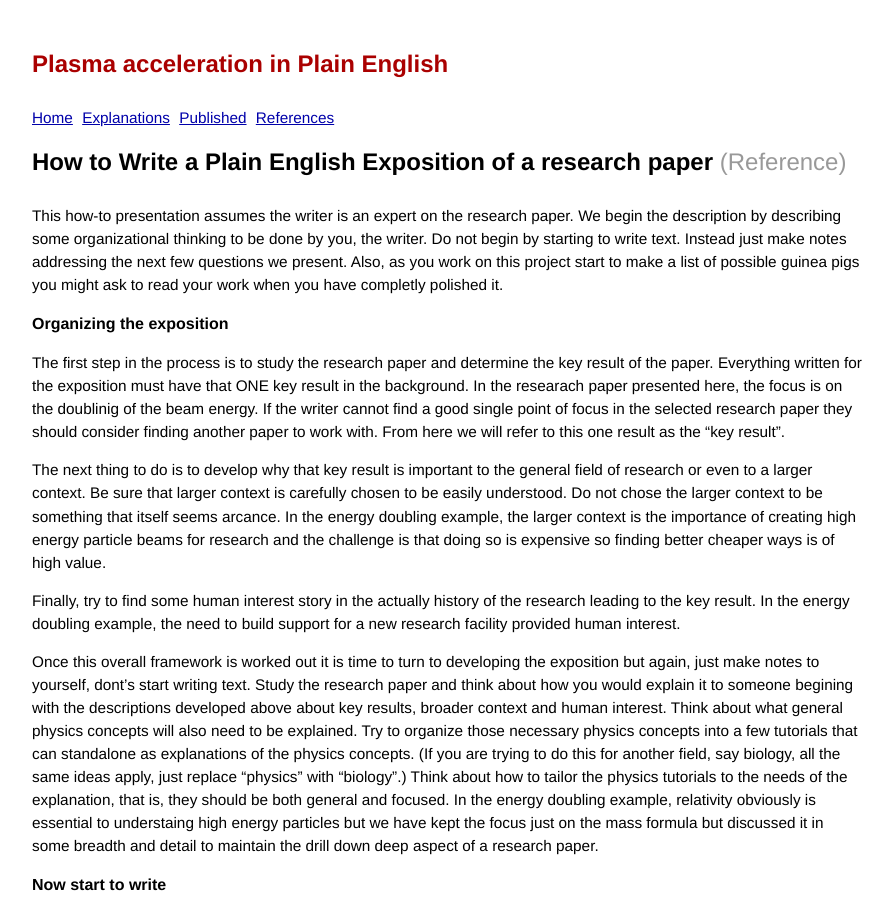
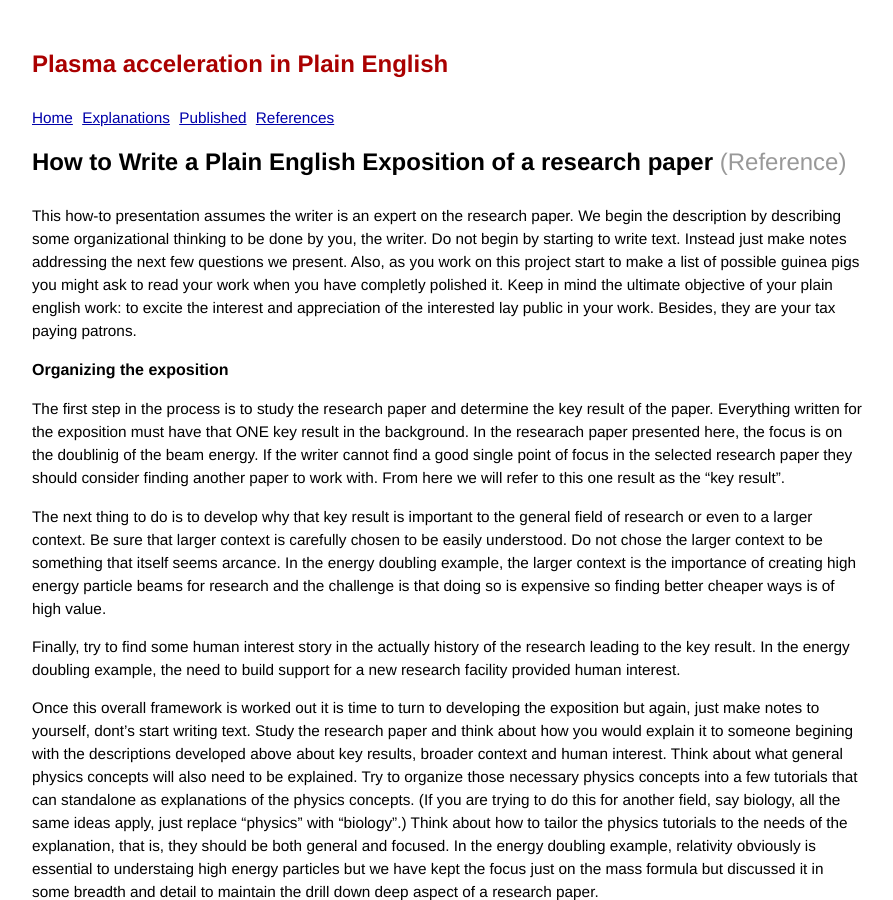
Before and after one commit to grbfacet/facet, a Jekyll site: the page built from how-to-write-a-PEP.md, in a window 1280 px wide and 900 px high. Shown: the whole window, without its empty margins (193-1086 px from the left). Built offline with Jekyll 4.4.1, drawn with Linux system fonts in a browser that asks for light colours.

Commit message:
Update how-to-write-a-PEP.md

```diff
--- a/how-to-write-a-PEP.md
+++ b/how-to-write-a-PEP.md
@@ -5,7 +5,7 @@ pagetype: reference
 ---
 
 
-This how-to presentation assumes the writer is an expert on the research paper. We begin the description by describing some organizational thinking to be done by you, the writer. Do not begin by starting to write text. Instead just make notes addressing the next few questions we present. Also, as you work on this project start to make a list of possible guinea pigs you might ask to read your work when you have completly polished it.
+This how-to presentation assumes the writer is an expert on the research paper. We begin the description by describing some organizational thinking to be done by you, the writer. Do not begin by starting to write text. Instead just make notes addressing the next few questions we present. Also, as you work on this project start to make a list of possible guinea pigs you might ask to read your work when you have completly polished it. Keep in mind the ultimate objective of your plain english work: to excite the interest and appreciation of the interested lay public in your work. Besides, they are your tax paying patrons.
 
 
 #### Organizing the exposition
```
